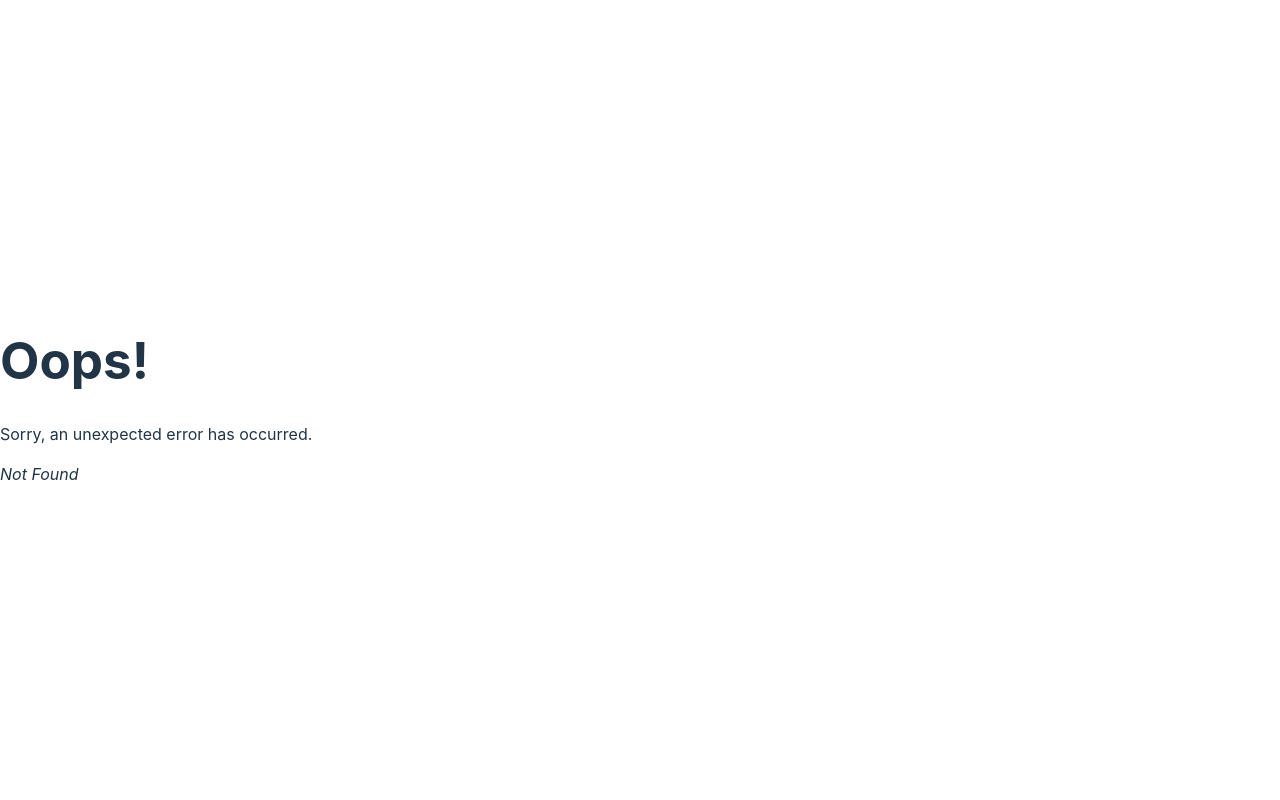
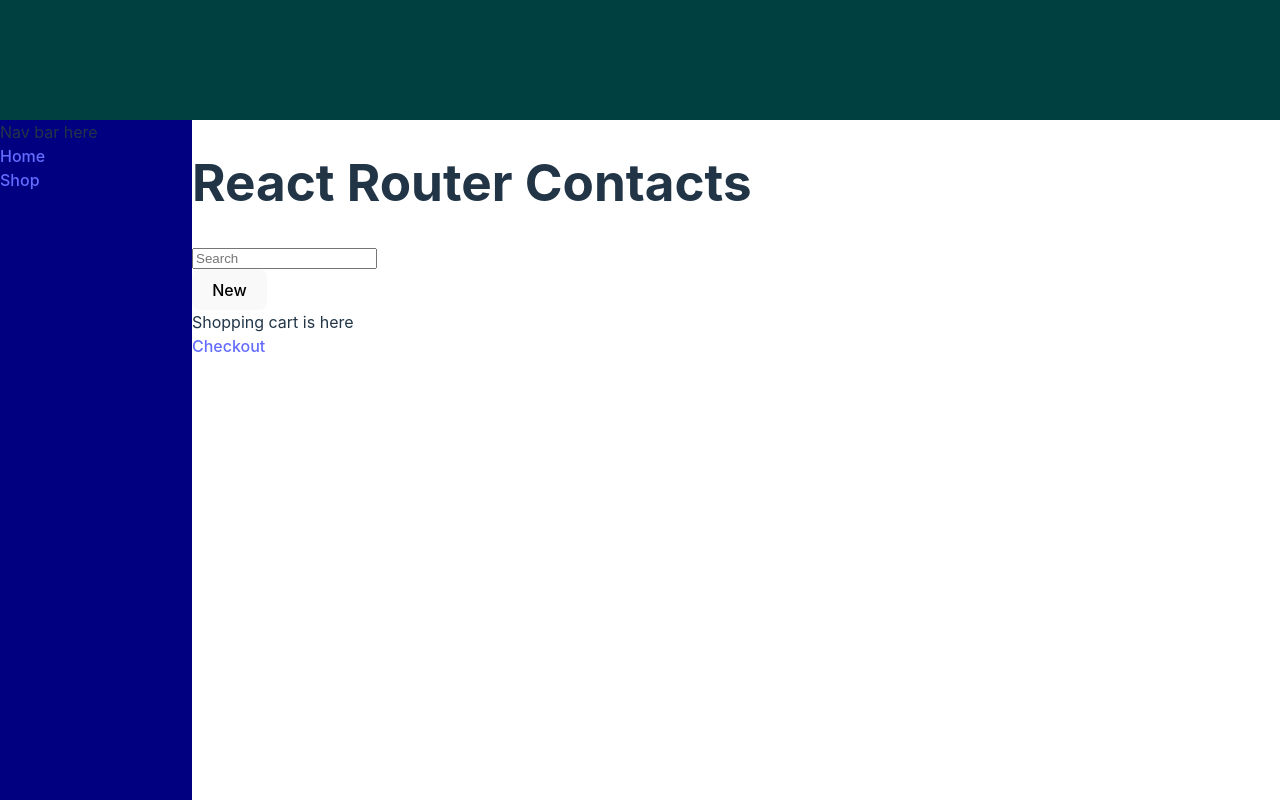
Before and after one commit to xzllzx/the-odin-project, a React (Vite) app in the folder shopping-cart/: page /cart in a window 1280 px wide. Before the commit this address had no page. Built offline with nearby package versions, Linux system fonts and the light colour scheme.

Commit message:
Added some paths with React Router

```diff
--- a/shopping-cart/src/components/Navbar.jsx
+++ b/shopping-cart/src/components/Navbar.jsx
@@ -2,30 +2,10 @@ import { useState, useEffect, useContext } from "react";
 import { Link } from "react-router-dom";
 
 function Navbar() {
-  const [imageUrl, setImageUrl] = useState(null);
-
-  // Function to fetch image
-  //   useEffect(() => {
-  //     const getPokemonImageUrl = async (pokemonUrl) => {
-  //       const imageUrl = await fetch(
-  //         `https://pokeapi.co/api/v2/pokemon/${pokemonUrl}`
-  //       )
-  //         .then((response) => response.json())
-  //         .then((response) => response.sprites.front_default);
-
-  //       return imageUrl;
-  //     };
-
-  //     getPokemonImageUrl(pokemonName).then((imageUrl) => setImageUrl(imageUrl));
-  //   }, [pokemonName]);
-
   return (
-    <div className="card" id={`card-1`}>
+    <div className="navigation" id={`card-1`}>
       <div className="pokemon-name">Nav bar here</div>
-
-      <Link to="/">Home</Link>
-      <br />
-
+      <Link to="/">Home</Link> <br />
       <Link to="/shop/">Shop</Link>
     </div>
   );
--- a/shopping-cart/src/index.css
+++ b/shopping-cart/src/index.css
@@ -67,3 +67,26 @@ button:focus-visible {
     background-color: #f9f9f9;
   }
 }
+
+/* START HERE */
+#root {
+  width: 100%;
+  height: 100vh;
+  display: grid;
+  grid-template-rows: 15vh 95vh;
+  grid-template-columns: 15vw 85vw;
+  overflow: hidden;
+}
+
+#header {
+  grid-row: 1;
+  grid-column: 1/3;
+  background-color: #004040;
+}
+
+#sidebar {
+  grid-row: 2;
+  grid-column: 1;
+  height: 200%;
+  background-color: #000080;
+}
--- /dev/null
+++ b/shopping-cart/src/routes/cart.jsx
@@ -0,0 +1,29 @@
+import { Link } from "react-router-dom";
+
+function Cart() {
+  return (
+    <div>
+      Shopping cart is here
+      <div className="navigation">
+        <Link to="/cart/checkout">Checkout</Link>
+      </div>
+    </div>
+  );
+}
+
+function Checkout() {
+  return (
+    <div>
+      Checkout here
+      <div className="navigation">
+        <Link to="/cart/payment">Payment</Link>
+      </div>
+    </div>
+  );
+}
+
+function Payment() {
+  return <div>Empty payment page here</div>;
+}
+
+export { Cart, Checkout, Payment };
--- a/shopping-cart/src/routes/root.jsx
+++ b/shopping-cart/src/routes/root.jsx
@@ -10,8 +10,11 @@ export async function action() {
 export default function Root() {
   return (
     <>
-      <Navbar />
+      <div id="header"></div>
       <div id="sidebar">
+        <Navbar />
+      </div>
+      <div>
         <h1>React Router Contacts</h1>
         <div>
           <form id="search-form" role="search">
@@ -29,8 +32,6 @@ export default function Root() {
             <button type="submit">New</button>
           </Form>
         </div>
-      </div>
-      <div id="detail">
         <Outlet />
       </div>
     </>
--- a/shopping-cart/src/routes/shop.jsx
+++ b/shopping-cart/src/routes/shop.jsx
@@ -1,3 +1,12 @@
+import { Link } from "react-router-dom";
+
 export default function Shop() {
-  return <div id="contact">Hello there, shopper!</div>;
+  return (
+    <div id="shop">
+      Hello there, shopper!
+      <div className="navigation">
+        <Link to="/cart/">Cart</Link>
+      </div>
+    </div>
+  );
 }
```
Also changed, not shown: shopping-cart/src/main.jsx (+14 -1 lines).
